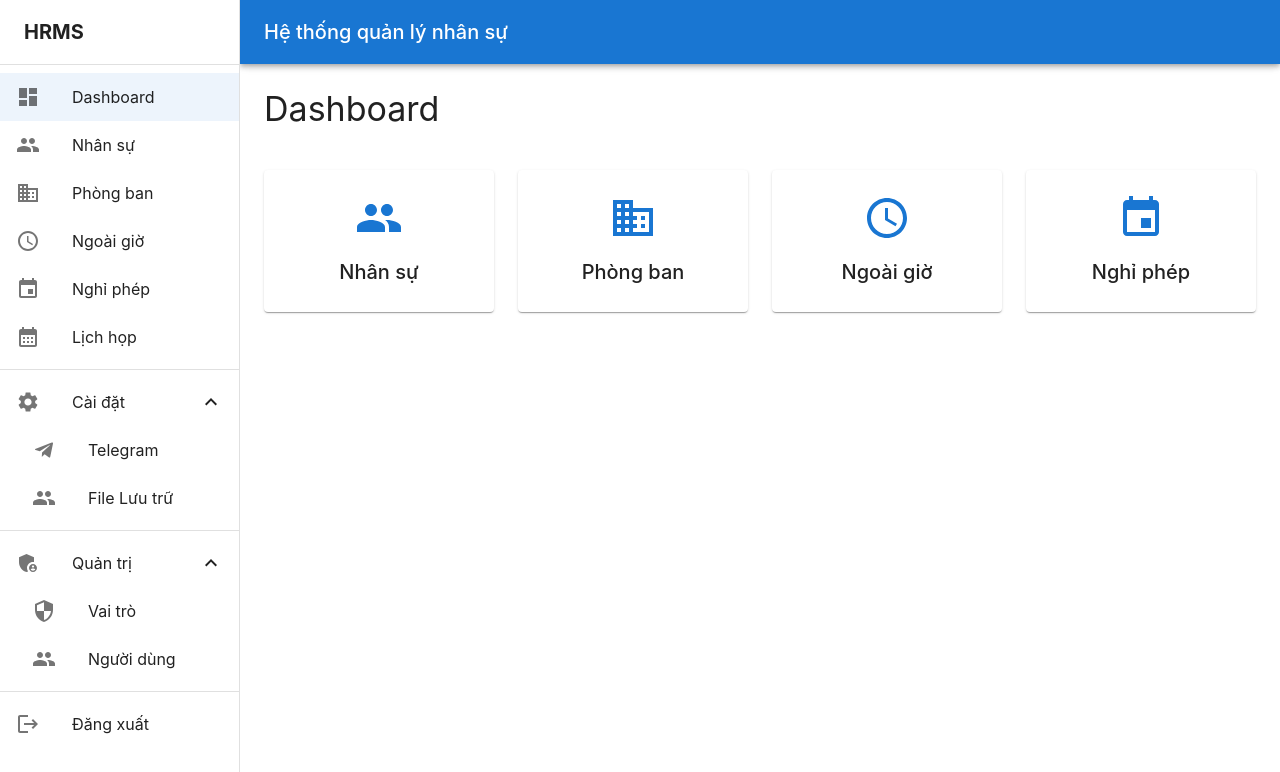
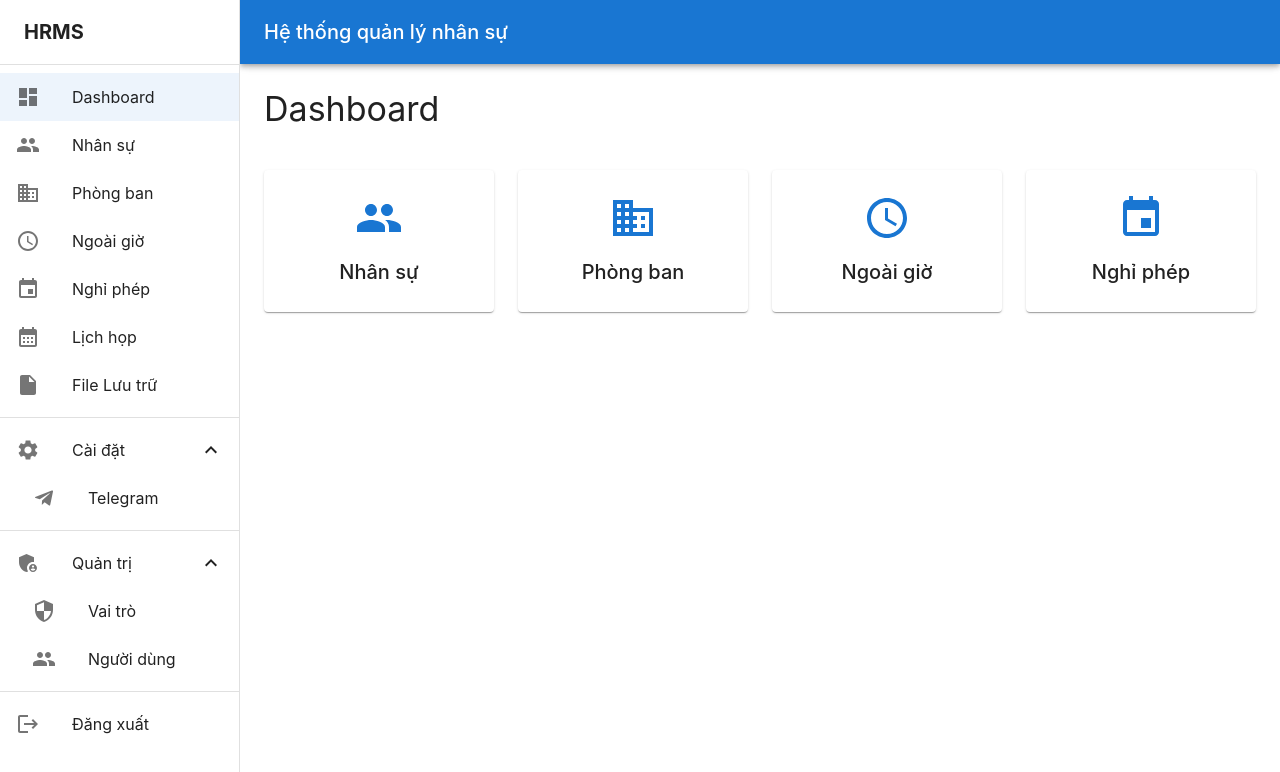
Before and after one commit to mvquang-tech/hrmsa2, a Next.js app: page / in a window 1280 px wide. Shown: the top 772 px of the page. Built offline with nearby package versions, Linux system fonts and the light colour scheme; sample sign-in values are in the browser's storage.

Commit message:
M File F download di chuyển menu

```diff
--- a/components/Layout.tsx
+++ b/components/Layout.tsx
@@ -27,6 +27,7 @@ import LogoutIcon from '@mui/icons-material/Logout';
 import AdminPanelSettingsIcon from '@mui/icons-material/AdminPanelSettings';
 import SettingsIcon from '@mui/icons-material/Settings';
 import TelegramIcon from '@mui/icons-material/Telegram';
+import InsertDriveFileIcon from '@mui/icons-material/InsertDriveFile';
 import SecurityIcon from '@mui/icons-material/Security';
 import GroupIcon from '@mui/icons-material/Group';
 import ExpandLess from '@mui/icons-material/ExpandLess';
@@ -44,6 +45,7 @@ const menuItems = [
   { text: 'Ngoài giờ', icon: <AccessTimeIcon />, path: '/overtime', permission: 'overtime.view' },
   { text: 'Nghỉ phép', icon: <EventIcon />, path: '/leaves', permission: 'leaves.view' },
   { text: 'Lịch họp', icon: <CalendarMonthIcon />, path: '/meetings', permission: 'meetings.view' },
+  { text: 'File Lưu trữ', icon: <InsertDriveFileIcon />, path: '/files', permission: 'files.view' },
 ];
 
 const adminMenuItems = [
@@ -69,7 +71,6 @@ export function Layout({ children }: { children: React.ReactNode }) {
   // Settings menu items
   const settingsItems = [
     { text: 'Telegram', icon: <TelegramIcon />, path: '/settings/telegram', permission: 'telegram.view' },
-    { text: 'File Lưu trữ', icon: <PeopleIcon />, path: '/files', permission: 'files.view' },
   ];
   const visibleSettingsItems = settingsItems.filter(item => hasPermission(item.permission));
 
```
Also changed, not shown: public/uploads/2026/01/04/1767521686137_K_t_qu____nh_gi__n_ng_l_c___u_v_o_th_c_s_.png (added), public/uploads/2026/01/04/1767521689637_fpt2.png (added).
